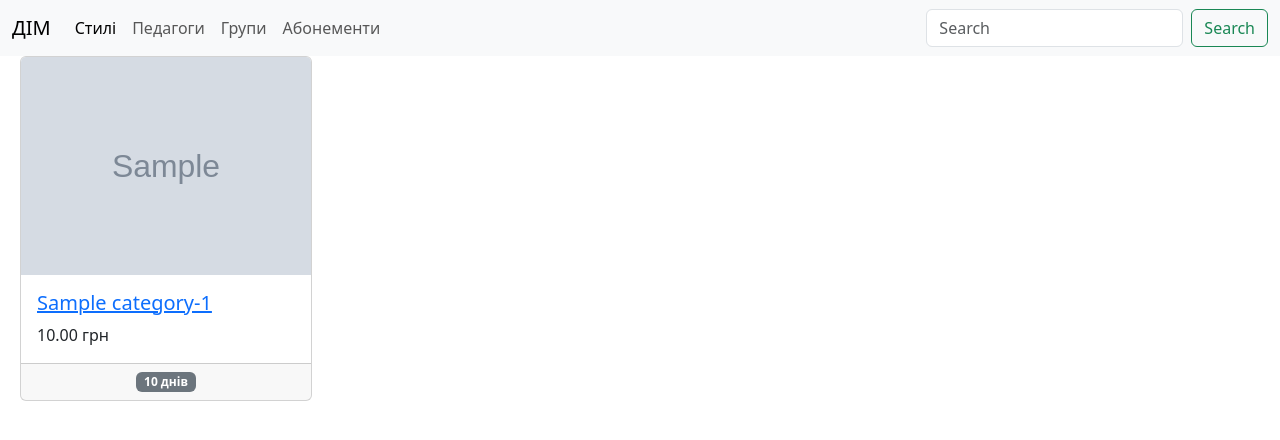
After one commit to qnazar/DIM, a Django app: page /abonements in a window 1280 px wide. The commit adds this page. Shown: the top 440 px of the page. Run offline with Django 4.2, Linux system fonts and the light colour scheme; tables that the repository leaves empty hold one stand-in row (values such as "Sample post"); grey boxes marked "Sample" are stand-in pictures; some libraries are stand-ins or nearby versions.

Commit message:
abonements view

```diff
--- /dev/null
+++ b/school/templates/school/abonements_list.html
@@ -0,0 +1,31 @@
+{% extends 'base.html' %}
+
+{% block title %}
+<title>Абонементи</title>
+{% endblock %}
+
+{% block content %}
+<div class="row row-cols-1 row-cols-sm-2 row-cols-md-3 row-cols-lg-4 g-4 mx-2">
+    {% for abonement in abonements %}
+    <div class="col">
+        <div class="card h-100">
+            {% if abonement.photo %}
+            <img src="{{ abonement.photo }}" class="card-img-top" alt="{{ abonement }}-photo">
+            {% else %}
+            <img src="..." class="card-img-top" alt="NO PHOTO">
+            {% endif %}
+            <div class="card-body">
+                <h5 class="card-title"><a href="#">{{ abonement }}</a></h5>
+                <p class="card-text">{{ abonement.price }} грн</p>
+            </div>
+            <div class="card-footer d-flex justify-content-evenly">
+                <span class="badge bg-secondary">{{ abonement.duration }} днів</span>
+
+            </div>
+        </div>
+    </div>
+    {% endfor %}
+
+</div>
+
+{% endblock %}
--- a/school/urls.py
+++ b/school/urls.py
@@ -1,5 +1,5 @@
 from django.urls import path
-from .views import home, StylesList, StyleDetail, TeachersList, TeacherDetail, GroupList
+from .views import home, StylesList, StyleDetail, TeachersList, TeacherDetail, GroupList, AbonementsList
 
 urlpatterns = [
     path('', home, name='home'),
@@ -8,4 +8,5 @@ urlpatterns = [
     path('teachers', TeachersList.as_view(), name='teachers_list'),
     path('teachers/<slug:slug>', TeacherDetail.as_view(), name='teacher_detail'),
     path('groups', GroupList.as_view(), name='groups_list'),
+    path('abonements', AbonementsList.as_view(), name='abonements_list'),
 ]
--- a/school/views.py
+++ b/school/views.py
@@ -1,7 +1,7 @@
 from django.shortcuts import render
 from django.views.generic import DetailView, ListView
 
-from .models import Teacher, Style, Group
+from .models import Teacher, Style, Group, Abonement
 
 
 # Create your views here.
@@ -36,3 +36,9 @@ class GroupList(ListView):
     queryset = Group.objects.select_related('style', 'teacher').all()
     context_object_name = 'groups'
     template_name = 'school/groups_list.html'
+
+
+class AbonementsList(ListView):
+    queryset = Abonement.objects.select_related('category').all()
+    context_object_name = 'abonements'
+    template_name = 'school/abonements_list.html'
--- a/templates/navbar.html
+++ b/templates/navbar.html
@@ -20,6 +20,9 @@
         <li class="nav-item">
           <a class="nav-link" href="{% url 'groups_list' %}">Групи</a>
         </li>
+        <li class="nav-item">
+          <a class="nav-link" href="{% url 'abonements_list' %}">Абонементи</a>
+        </li>
       </ul>
       <form class="d-flex" role="search">
         <input class="form-control me-2" type="search" placeholder="Search" aria-label="Search">
```
